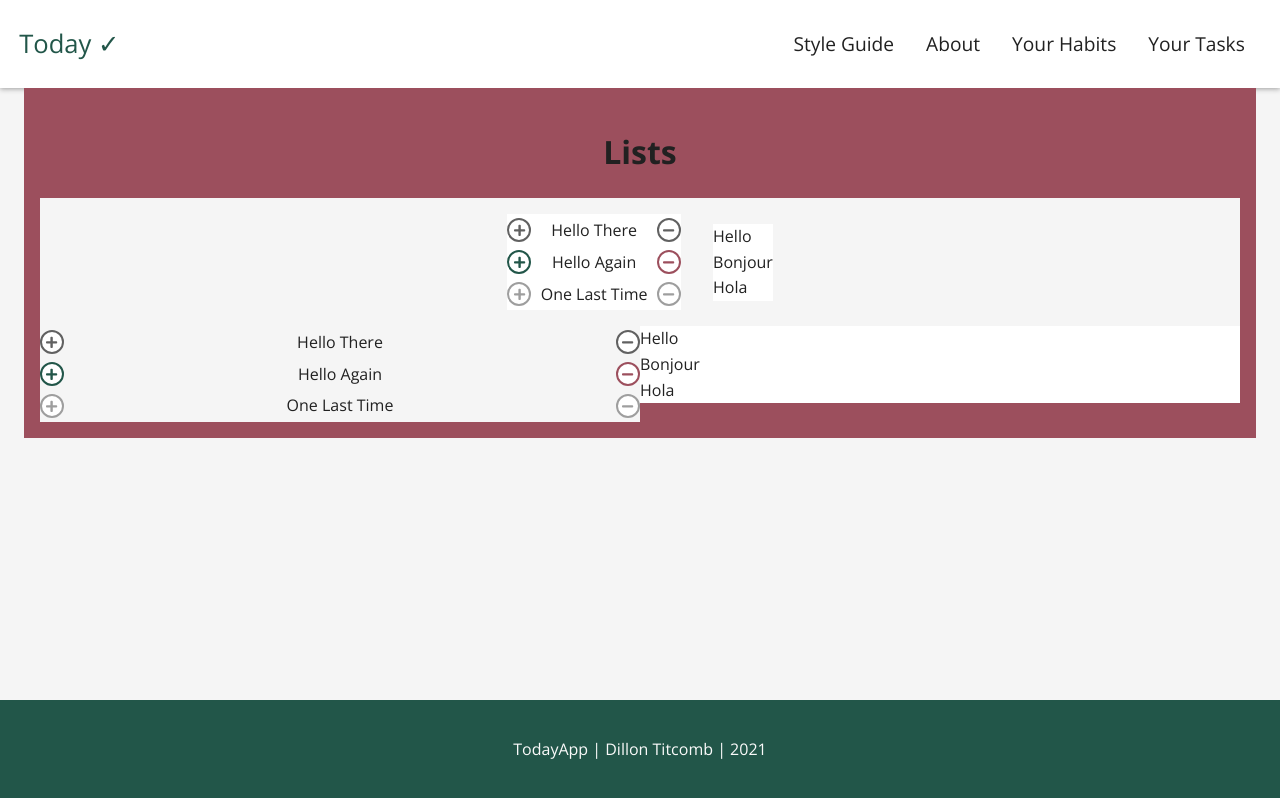
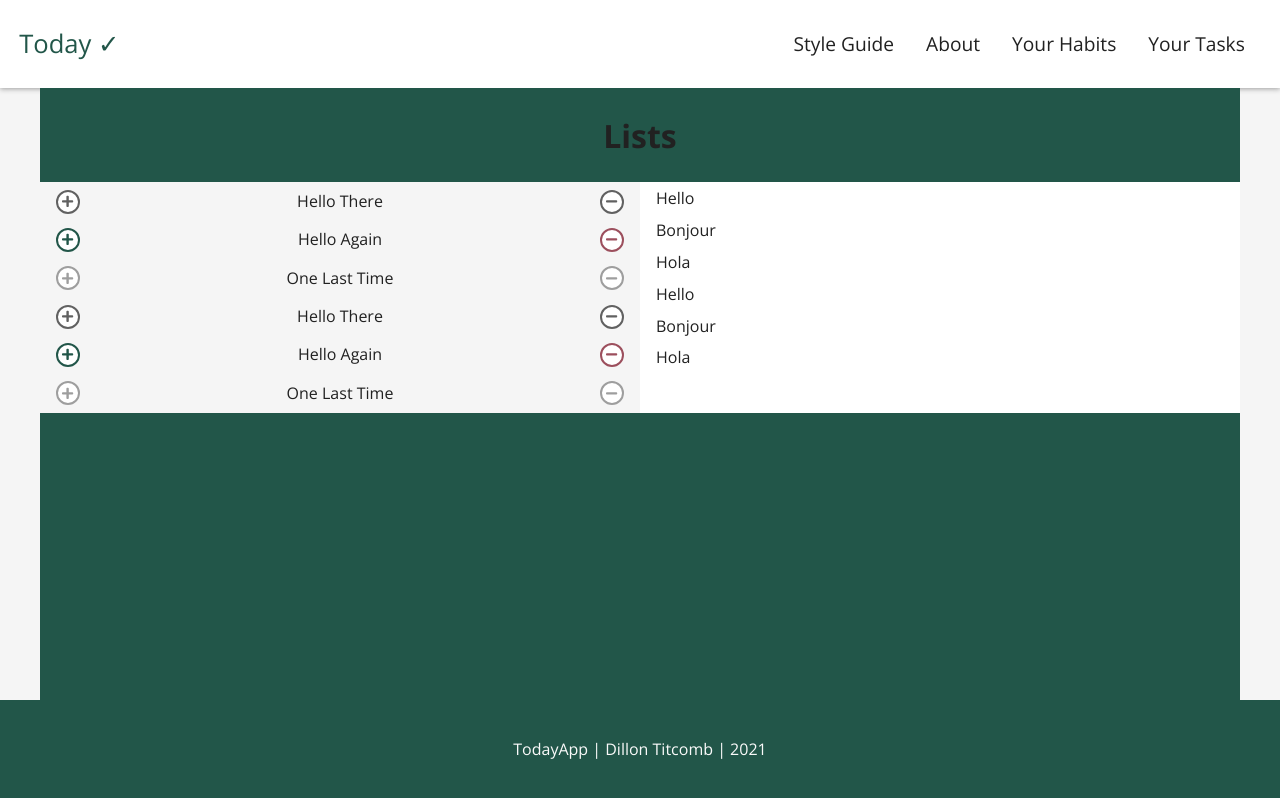
Before and after one commit to dillontitcomb/today, a Next.js app: page /styles/lists in a window 1280 px wide. Built offline with nearby package versions, Linux system fonts and the light colour scheme.

Commit message:
fix tasks dashboard, improve create task flow.

```diff
--- a/components/layout/Forms.js
+++ b/components/layout/Forms.js
@@ -1,6 +1,7 @@
 import styled from 'styled-components';
 
 export const Form = styled.form`
+  text-align: center;
   background-color: ${(props) =>
     props.primary
       ? props.theme.colors.primary
--- /dev/null
+++ b/components/layout/Lists.js
@@ -0,0 +1,61 @@
+import styled from 'styled-components';
+import { MinusOutlineButton, PlusOutlineButton } from './Buttons';
+
+export const ListContainer = styled.div`
+  /* border: 1px solid ${({ theme }) => theme.colors.midGrey}; */
+  text-align: left;
+  height: 100%;
+  background-color: ${(props) =>
+    props.primary
+      ? props.theme.colors.primary
+      : props.secondary
+      ? props.theme.colors.secondary
+      : props.offwhite
+      ? props.theme.colors.lightGrey
+      : props.theme.colors.background};
+`;
+
+export const ListItem = styled.li`
+  display: block;
+  width: 100%;
+  padding: 0.2rem 1rem;
+  &:hover {
+    background-color: ${({ theme }) => theme.colors.midGrey};
+  }
+`;
+export const IconListItem = styled.div`
+  display: grid;
+  grid-template-columns: auto 1fr auto;
+  grid-gap: 0.4rem;
+  justify-content: center;
+  align-items: center;
+  padding: 0.2rem 1rem;
+  &:hover {
+    background-color: ${({ theme }) => theme.colors.midGrey};
+  }
+  > * {
+    place-self: center;
+  }
+`;
+
+const PlusMinusText = styled.span`
+  padding: 0.2rem;
+`;
+export const PlusMinusListItem = (props) => {
+  let plusStyle = 'primary';
+  let minusStyle = 'secondary';
+  if (props.muted) {
+    plusStyle = '';
+    minusStyle = '';
+  } else if (props.disabled) {
+    plusStyle = 'disabled';
+    minusStyle = 'disabled';
+  }
+  return (
+    <IconListItem>
+      <PlusOutlineButton buttonstyle={plusStyle} small></PlusOutlineButton>
+      <PlusMinusText>{props.children}</PlusMinusText>
+      <MinusOutlineButton buttonstyle={minusStyle} small></MinusOutlineButton>
+    </IconListItem>
+  );
+};
--- a/components/layout/Wrappers.js
+++ b/components/layout/Wrappers.js
@@ -11,9 +11,11 @@ export const Container = styled.div`
       : props.theme.colors.background};
   max-width: 1200px;
   margin: auto;
+  height: 100%;
   overflow: hidden;
   padding: ${(props) => (props.nopad ? 0 : 1)}rem;
-  text-align: center;
+  text-align: ${(props) =>
+    props.leftalign ? 'left' : props.rightalign ? 'right' : 'center'};
 `;
 
 export const GridColumnsContainer = styled(Container)`
@@ -40,6 +42,9 @@ export const GridRowsContainer = styled(Container)`
 const StyledSplitPane = styled.div`
   display: grid;
   grid-template-columns: 1fr 1fr;
+  > * {
+    place-self: stretch;
+  }
 `;
 
 export const SplitPanel = ({ left, right }) => {
--- a/components/DeleteTask.js
+++ b/components/tasks/DeleteTask.js
@@ -1,7 +1,7 @@
 import { useFormik } from 'formik';
 import { useSession } from 'next-auth/client';
-import useTasks from '../hooks/useTasks';
-import { fetcher } from '../utils/helperFunctions';
+import useTasks from '../../hooks/useTasks';
+import { fetcher } from '../../utils/helperFunctions';
 
 export default function DeleteTask() {
   const [session, loading] = useSession();
--- a/components/EditTask.js
+++ b/components/tasks/EditTask.js
@@ -1,5 +1,5 @@
 import { useFormik } from 'formik';
-import { fetcher } from '../utils/helperFunctions';
+import { fetcher } from '../../utils/helperFunctions';
 
 export default function EditTask({ task }) {
   console.log(task);
--- a/pages/habits/index.js
+++ b/pages/habits/index.js
@@ -1,10 +1,7 @@
-import AddTask from '../../components/addTask';
-
 export default function habits(params) {
   return (
     <div style={{ textAlign: 'center' }}>
       <h1>Habits Page</h1>
-      <AddTask></AddTask>
     </div>
   );
 }
--- a/pages/styles/lists.js
+++ b/pages/styles/lists.js
@@ -1,75 +1,15 @@
-import styled from 'styled-components';
 import {
-  MinusOutlineButton,
-  PlusOutlineButton,
-} from '../../components/layout/Buttons';
-import {
-  Container,
-  GridColumnsContainer,
-  SplitPanel,
-} from '../../components/layout/Wrappers';
-
-const ListContainer = styled.div`
-  /* border: 1px solid ${({ theme }) => theme.colors.midGrey}; */
-  text-align: left;
-  background-color: ${(props) =>
-    props.primary
-      ? props.theme.colors.primary
-      : props.secondary
-      ? props.theme.colors.secondary
-      : props.offwhite
-      ? props.theme.colors.lightGrey
-      : props.theme.colors.background};
-`;
-
-const ListItem = styled.li`
-  display: block;
-  width: 100%;
-  height: 100%;
-  &:hover {
-    background-color: ${({ theme }) => theme.colors.midGrey};
-  }
-`;
-
-const IconListItem = styled.div`
-  display: grid;
-  grid-template-columns: auto 1fr auto;
-  grid-gap: 0.4rem;
-  justify-content: center;
-  align-items: center;
-  &:hover {
-    background-color: ${({ theme }) => theme.colors.midGrey};
-  }
-  > * {
-    place-self: center;
-  }
-`;
-
-const PlusMinusText = styled.span`
-  padding: 0.2rem;
-`;
-
-const PlusMinusListItem = (props) => {
-  let plusStyle = 'primary';
-  let minusStyle = 'secondary';
-  if (props.muted) {
-    plusStyle = '';
-    minusStyle = '';
-  } else if (props.disabled) {
-    plusStyle = 'disabled';
-    minusStyle = 'disabled';
-  }
-  return (
-    <IconListItem>
-      <PlusOutlineButton buttonstyle={plusStyle} small></PlusOutlineButton>
-      <PlusMinusText>{props.children}</PlusMinusText>
-      <MinusOutlineButton buttonstyle={minusStyle} small></MinusOutlineButton>
-    </IconListItem>
-  );
-};
+  ListContainer,
+  ListItem,
+  PlusMinusListItem,
+} from '../../components/layout/Lists';
+import { Container, SplitPanel } from '../../components/layout/Wrappers';
 
 const leftPanel = (
   <ListContainer offwhite>
+    <PlusMinusListItem muted>Hello There</PlusMinusListItem>
+    <PlusMinusListItem>Hello Again</PlusMinusListItem>
+    <PlusMinusListItem disabled>One Last Time</PlusMinusListItem>
     <PlusMinusListItem muted>Hello There</PlusMinusListItem>
     <PlusMinusListItem>Hello Again</PlusMinusListItem>
     <PlusMinusListItem disabled>One Last Time</PlusMinusListItem>
@@ -80,25 +20,16 @@ const rightPanel = (
     <ListItem>Hello</ListItem>
     <ListItem>Bonjour</ListItem>
     <ListItem>Hola</ListItem>
+    <ListItem>Hello</ListItem>
+    <ListItem>Bonjour</ListItem>
+    <ListItem>Hola</ListItem>
   </ListContainer>
 );
 
 export default function lists(params) {
   return (
-    <Container secondary>
+    <Container primary nopad>
       <h1>Lists</h1>
-      <GridColumnsContainer offwhite cols='2' gridgap='2'>
-        <ListContainer>
-          <PlusMinusListItem muted>Hello There</PlusMinusListItem>
-          <PlusMinusListItem>Hello Again</PlusMinusListItem>
-          <PlusMinusListItem disabled>One Last Time</PlusMinusListItem>
-        </ListContainer>
-        <ListContainer>
-          <ListItem>Hello</ListItem>
-          <ListItem>Bonjour</ListItem>
-          <ListItem>Hola</ListItem>
-        </ListContainer>
-      </GridColumnsContainer>
       <SplitPanel left={leftPanel} right={rightPanel} />
     </Container>
   );
```
Also changed, not shown: components/tasks/AddTask.js (renamed from components/addTask.js, +7 -6 lines), components/tasks/TasksList.js (added, +10 -0 lines), pages/tasks/index.js (+21 -38 lines).
